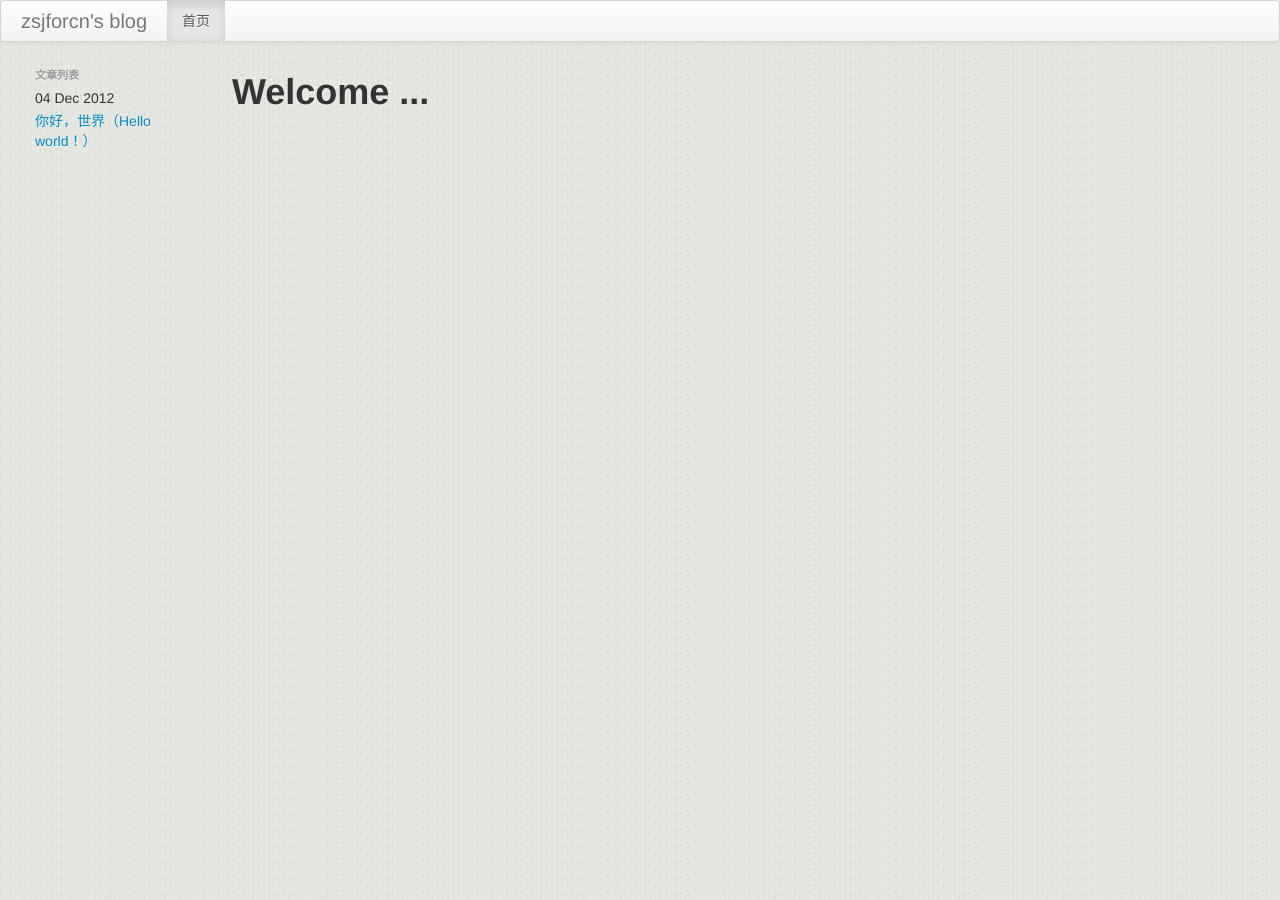
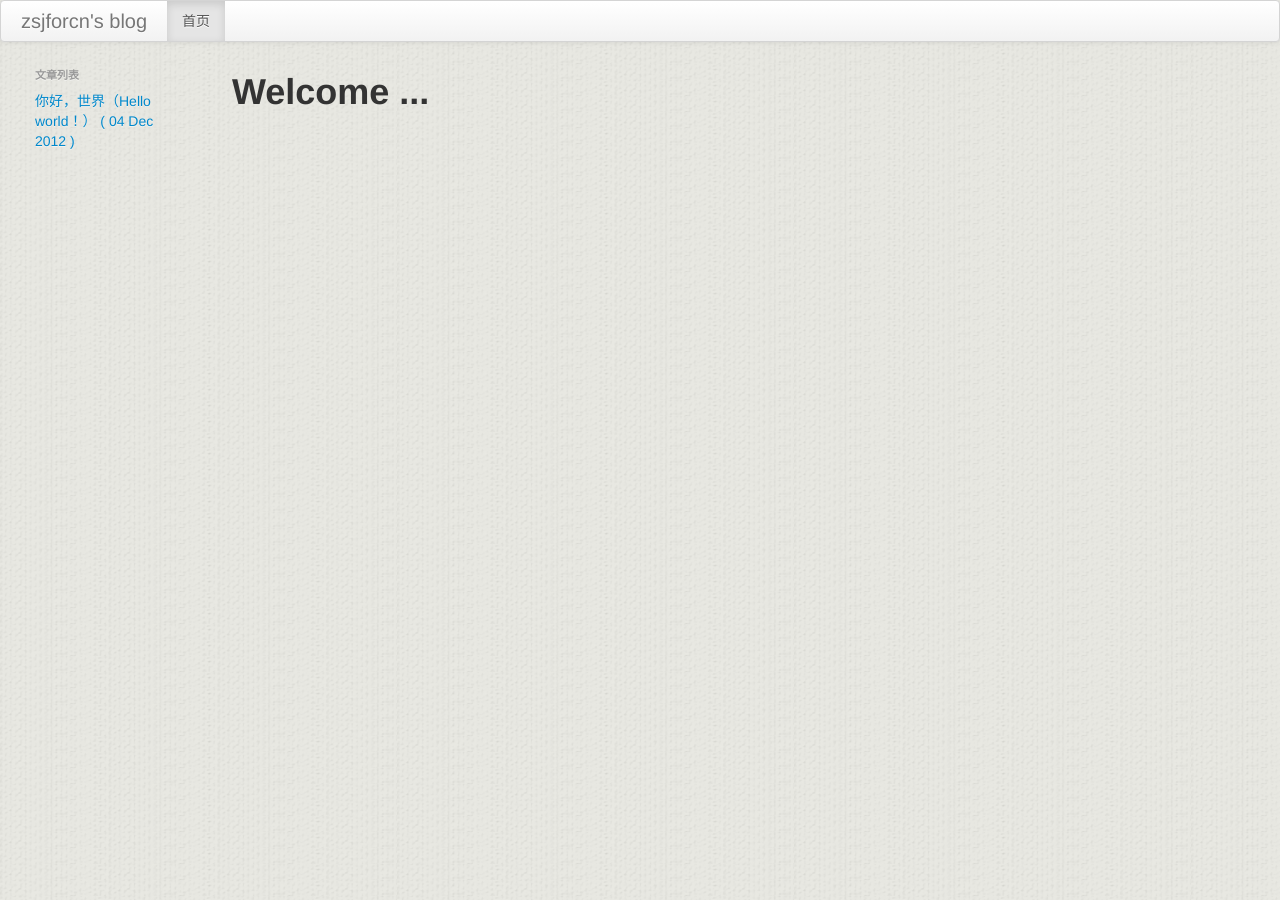
Before and after one commit to zsjforcn/zsjforcn.github.com, a Jekyll site: the page built from index.html, in a window 1280 px wide. Built offline with Jekyll 4.4.1, drawn with Linux system fonts in a browser that asks for light colours.

```diff
--- a/_layouts/default.html
+++ b/_layouts/default.html
@@ -27,7 +27,7 @@
             <ul class="nav nav-list">
                 <li class="nav-header">文章列表</li>
                 {% for post in site.posts %}
-                <li>{{ post.date | date_to_string }} <a href="{{ site.baseurl }}{{ post.url }}">{{ post.title }}</a></li>
+                <li><a href="{{ site.baseurl }}{{ post.url }}">{{ post.title }} ( {{ post.date | date_to_string }} )</a></li>
                 {% endfor %}
             </ul>
         </div>
```
